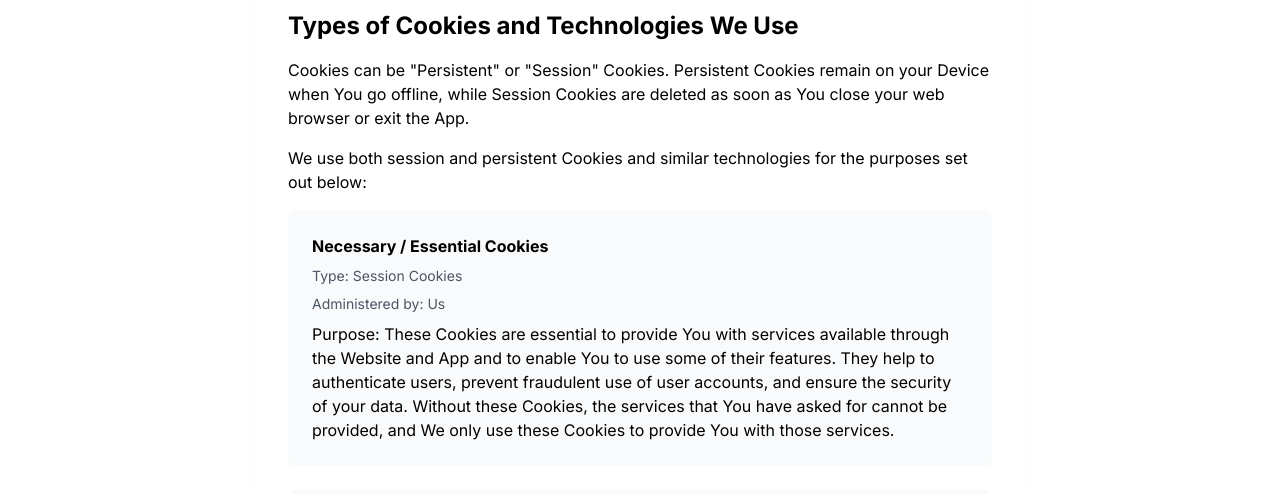
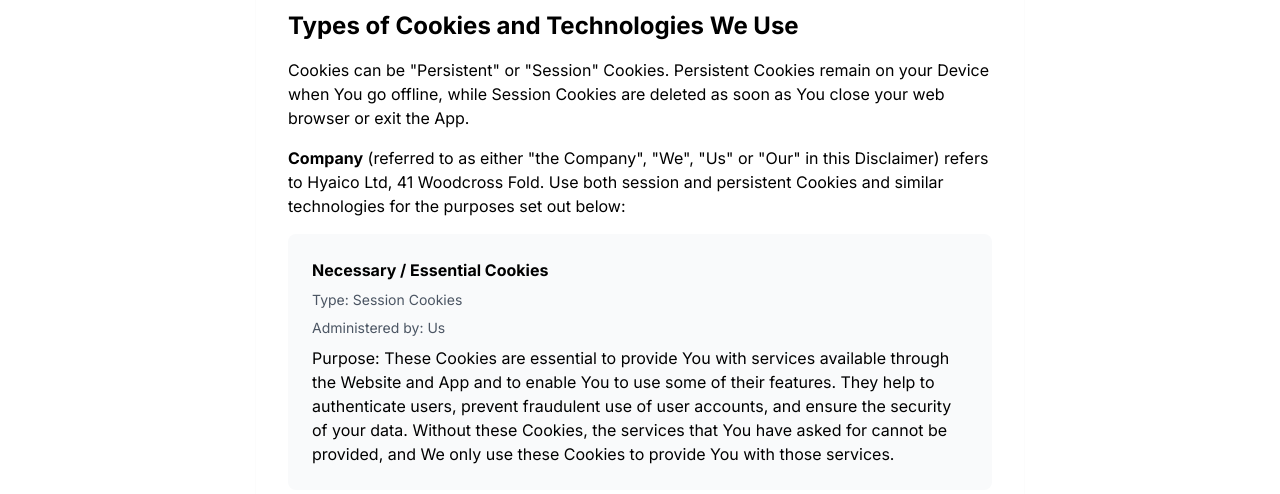
Before and after one commit to Hyaico/Just-Cooked-1, a plain HTML site: page cookies.html in a window 1280 px wide. Shown: the part 306-800 px from the top of the page. Drawn offline with nearby package versions, Linux system fonts and the light colour scheme.

Commit message:
Policy changes

```diff
--- a/cookies.html
+++ b/cookies.html
@@ -51,7 +51,7 @@
                             <div>
                                 <h3 class="text-2xl font-bold mb-4">Types of Cookies and Technologies We Use</h3>
                                 <p class="mb-4">Cookies can be "Persistent" or "Session" Cookies. Persistent Cookies remain on your Device when You go offline, while Session Cookies are deleted as soon as You close your web browser or exit the App.</p>
-                                <p class="mb-4">We use both session and persistent Cookies and similar technologies for the purposes set out below:</p>
+                                <p class="mb-4"><strong>Company</strong> (referred to as either "the Company", "We", "Us" or "Our" in this Disclaimer) refers to Hyaico Ltd, 41 Woodcross Fold. Use both session and persistent Cookies and similar technologies for the purposes set out below:</p>
                                 <ul class="space-y-6 list-none pl-0">
                                     <li class="bg-gray-50 p-6 rounded-lg">
                                         <p class="font-bold mb-2">Necessary / Essential Cookies</p>
```
